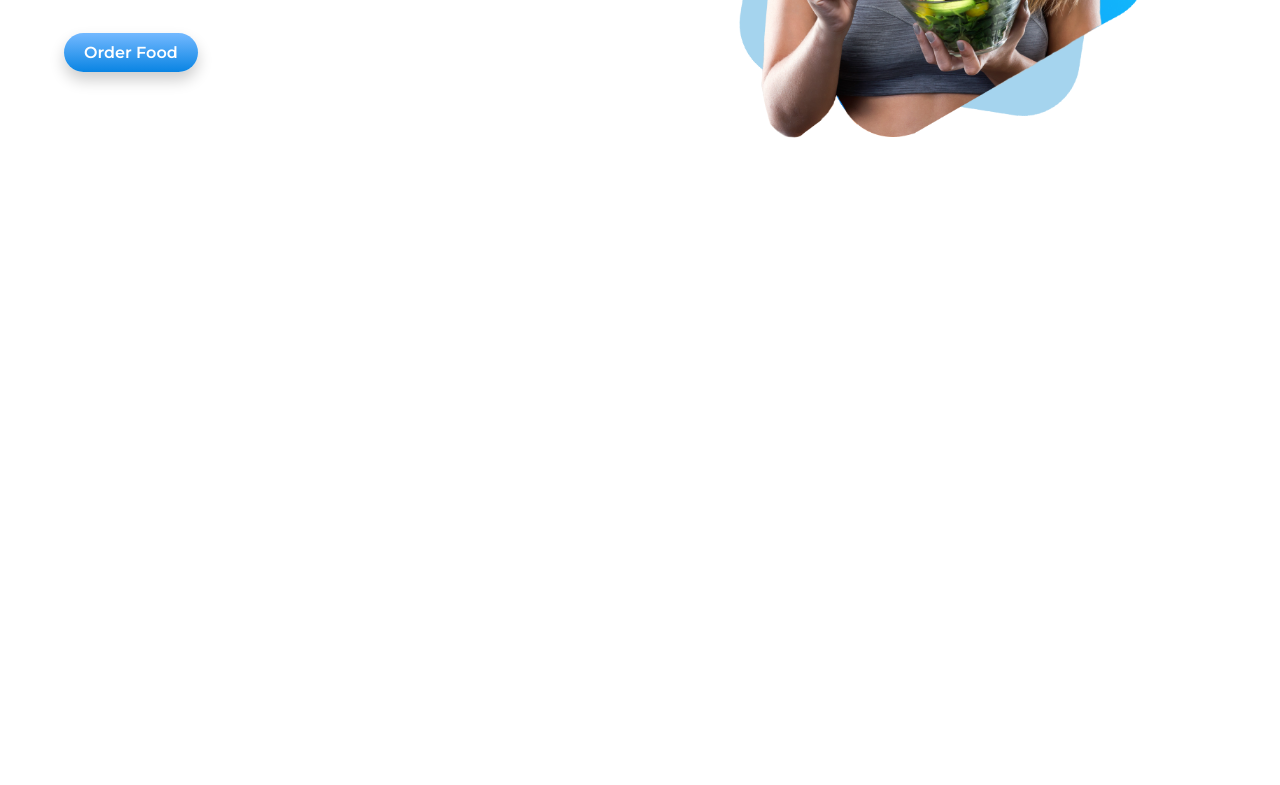
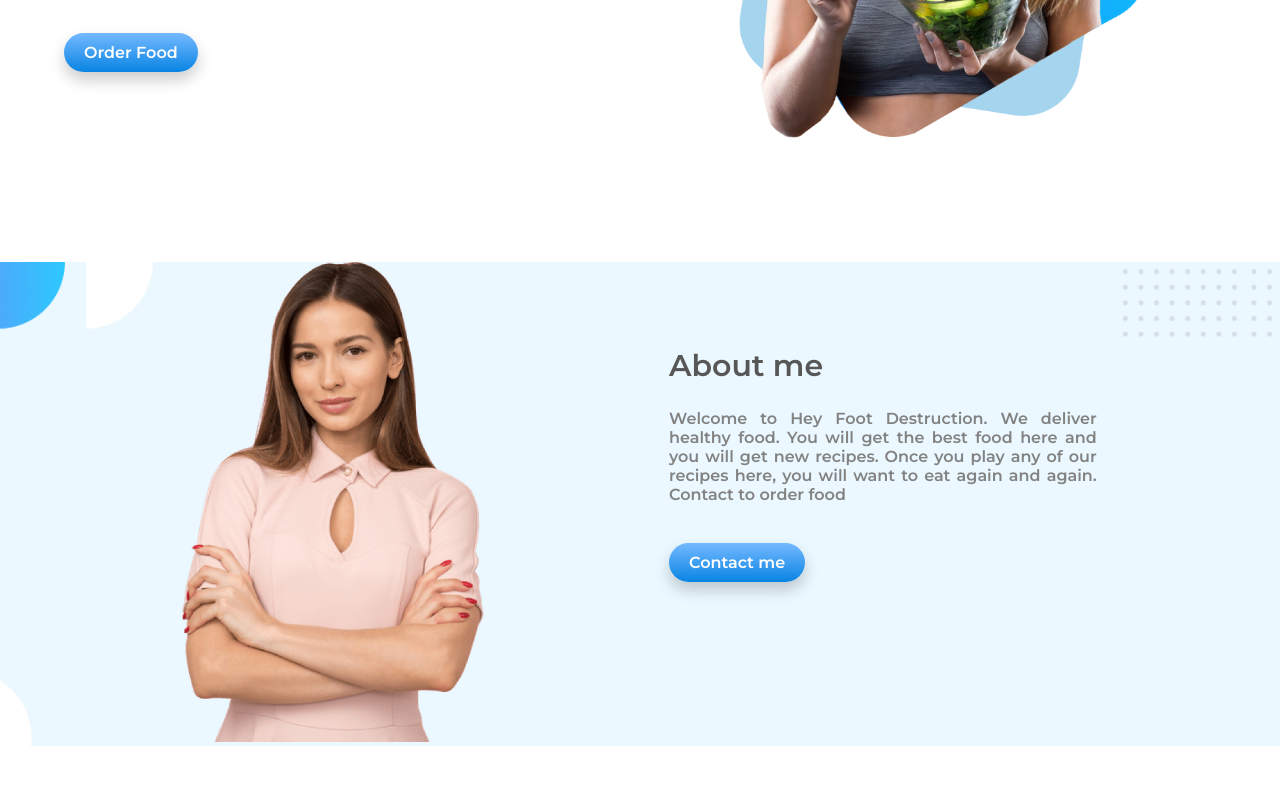
Before and after one commit to arafathussen/food-venus, a plain HTML site: page index.html in a window 1280 px wide. Shown: the part 365-1150 px from the top of the page. Before the commit the page ends 800 px from the top, so only its background shows below. Drawn offline with Linux system fonts and the light colour scheme.

Commit message:
About content added

```diff
--- a/index.html
+++ b/index.html
@@ -23,5 +23,15 @@
             <img src="./images/top-img.png" alt="">
         </div>
     </section>
+    <section class="flexible-container about-content">
+        <div class="about-img">
+            <img src="./images/mid-img.png" alt="">
+        </div>
+        <div class="half-width">
+            <h1 class="about-h1">About me</h1>
+            <p class="about-p">Welcome to Hey Foot Destruction. We deliver healthy food. You will get the best food here and you will get new recipes. Once you play any of our recipes here, you will want to eat again and again. Contact to order food</p>
+            <a class="button" href="">Contact me</a>
+        </div>
+    </section>
 </body>
 </html>
--- a/style.css
+++ b/style.css
@@ -47,9 +47,19 @@ p{
     width: 80%;
 }
 .about-content{
-    background-image: url(./images/mid-banner.jpg);
-    background-size: cover;
-
-
+background-image: url(./images/Frame\ 57.jpg);
+background-repeat: no-repeat center fixed;
+background-size: cover;
 
 }
+.about-h1{
+    font-size: 30px;
+    padding-top: 60px;
+}
+.about-p{
+    margin-right: 30%;
+}
+.about-img img{
+    width: 50%;
+    padding-left: 30%;
+}
```
